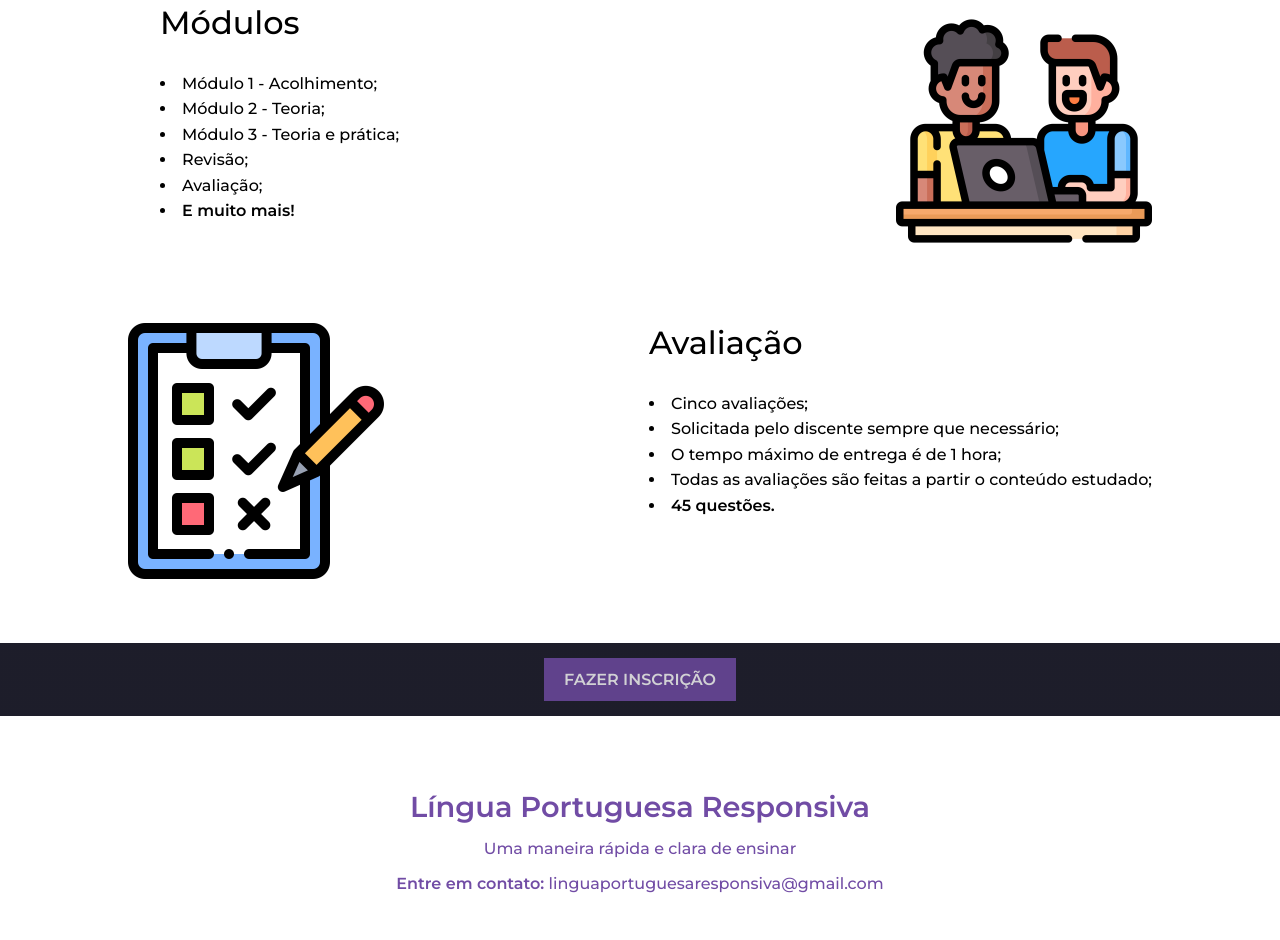
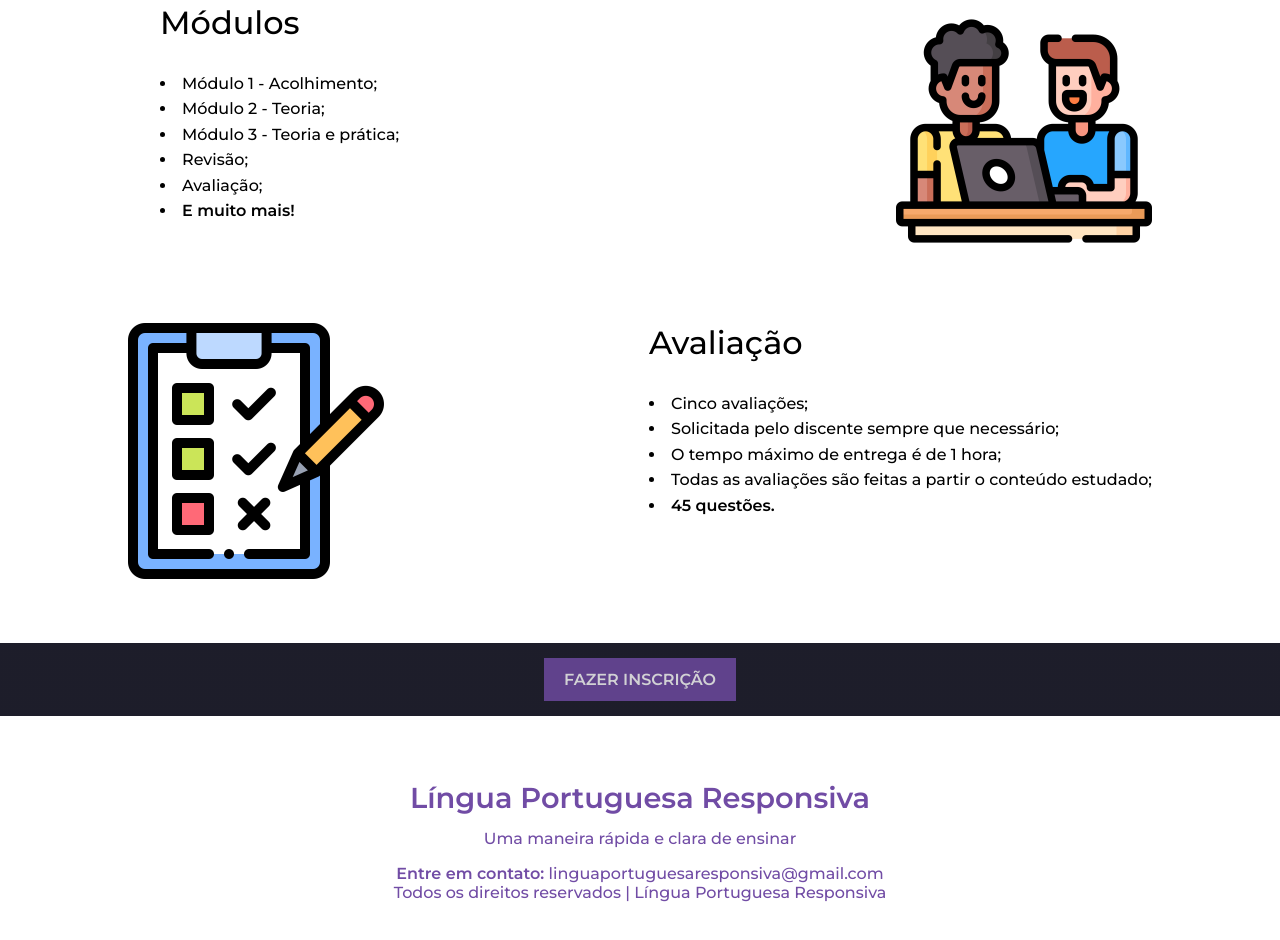
Before and after one commit to denisebarros31/curso, a plain HTML site: page index.html in a window 1280 px wide. Shown: the part 1902-2842 px from the top of the page. Drawn offline with nearby package versions, Linux system fonts and the light colour scheme; a web font is replaced by a local one.

Commit message:
index.html

```diff
--- a/index.html
+++ b/index.html
@@ -135,6 +135,7 @@
         <h3>Língua Portuguesa Responsiva</h3>
         <p>Uma maneira rápida e clara de ensinar</p>
         <p><span>Entre em contato:</span> linguaportuguesaresponsiva@gmail.com</p>
+        <p>Todos os direitos reservados | Língua Portuguesa Responsiva</p>
     </footer>
 </body>
 
```
